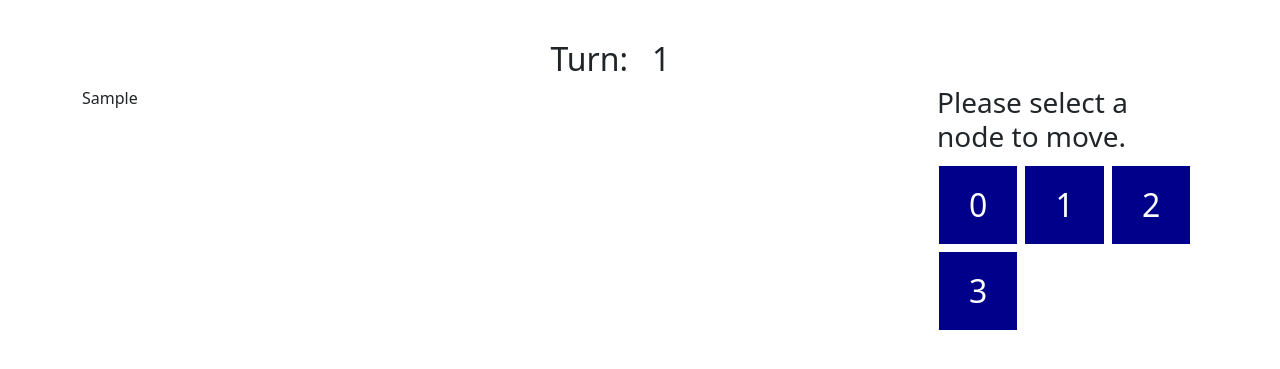
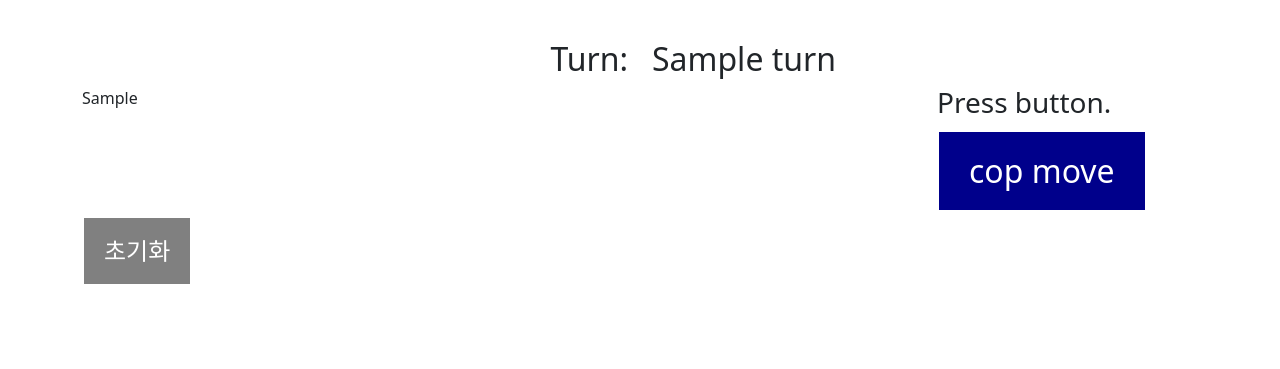
Before and after one commit to kmj3785/CopAndRobberInBusan, a Django app: template templates/map.html in a window 1280 px wide. Shown: the part 56-425 px from the top of the page. Run offline with Django 3.2, Linux system fonts and the light colour scheme; the template is opened without the code that fills it: most values are stand-ins (such as "Sample title", 1, 10 or a date in 2020); some libraries are stand-ins or nearby versions.

Commit message:
GUI Task Completed  - Save linked node information as json file  - Produce different gui by separating rob turn and cop turn.  - Add Game Initialization Button  - At the end of the game, only initialization is possible.

```diff
--- a/sitemap/urls.py
+++ b/sitemap/urls.py
@@ -2,5 +2,7 @@ from django.urls import path
 from .import views
 
 urlpatterns = [
-    path('', views.map, name='map')
+    path('', views.map, name='map'),
+    path('post/', views.moveNextNode, name='move_next_node'),
+    path('init/', views.initMapInform, name='init_map_inform'),
 ]
--- a/static/mapscript.js
+++ /dev/null
@@ -1,9 +0,0 @@
-const turn = document.getElementById('turn text');
-const robberElement = document.getElementById('robber turn');
-
-function changeByjQuery(node) {
-    turn.innerHTML = parseInt(turn.innerHTML) + 1;
-    robberElement.style.display = 'none';
-    console.log(node);
-    // robberElement.style.display = 'block';
-}
--- a/templates/map.html
+++ b/templates/map.html
@@ -11,7 +11,7 @@
     #box-center {
       text-align: center;
     }
-    .button {
+    .button-blue {
         background-color: darkblue;
         border: none;
         color: white;
@@ -20,6 +20,18 @@
         text-decoration: none;
         display: inline-block;
         font-size: 32px;
+        margin: 4px 2px;
+        cursor: pointer;
+    }
+    .button-gray {
+        background-color: gray;
+        border: none;
+        color: white;
+        padding: 15px 20px;
+        text-align: center;
+        text-decoration: none;
+        display: inline-block;
+        font-size: 24px;
         margin: 4px 2px;
         cursor: pointer;
     }
@@ -32,7 +44,7 @@
             </div>
             <div class="col">
                 <h2 id="turn text">
-                    1
+                    {{turn}}
                 </h2>
             </div>
         </div>
@@ -40,16 +52,53 @@
             <div>
                 {{m | safe}}
             </div>
-            <div id='robber turn'>
-                <h3>Please select a node to move.</h3>
-                <button class="button" onclick="changeByjQuery(0)">0</button>
-                <button class="button" onclick="changeByjQuery(1)">1</button>
-                <button class="button" onclick="changeByjQuery(2)">2</button>
-                <button class="button" onclick="changeByjQuery(3)">3</button>
-            </div>
+            {% if is_finish %}
+                <div>
+                    <h3>Game Over</h3>
+                </div>
+            {% else %}
+                {% if is_rob_turn %}
+                <div id="node button">
+                    <h3>Please select a node to move.</h3>
+                    {% for i in "x"|rjust:linked_node_num %}
+                        <a type="button" class="button-blue" href="{% url 'map' %}" onclick="moveNext({{forloop.counter0}})">{{forloop.counter0}}</a>
+                    {% endfor %}
+                </div>
+                {% else %}
+                <div>
+                    <h3>Press button.</h3>
+                    <a href="{% url 'map' %}" type="button" class="button-blue" onclick="moveNext(0)">cop move</a>
+                </div>
+                {% endif %}
+            {% endif %}
         </div>
+        <a href="{% url 'map' %}" type="button" class="button-gray" onclick="initMapInform()">초기화</a>
     </div>
 
-    <script src="{% static 'mapscript.js' %}"></script>
+    <script>
+        $.ajaxSetup({
+            headers: { "X-CSRFToken": '{{csrf_token}}' }
+        });
+
+        function moveNext(node = 0) {
+            $.ajax({
+                url: "{% url 'move_next_node' %}",
+                method: 'POST',
+                data: {
+                    next_node: node,
+                },
+                success:function(data){
+                },
+            });
+        }
+
+        function initMapInform() {
+            $.ajax({
+                url: "{% url 'init_map_inform' %}",
+                success:function(data){
+                },
+            });
+        }
+    </script>
 
 {% endblock %}
--- a/templates/partials/base.html
+++ b/templates/partials/base.html
@@ -7,6 +7,8 @@
 
     <!-- Bootstrap CSS -->
     <link href="https://cdn.jsdelivr.net/npm/bootstrap@5.0.2/dist/css/bootstrap.min.css" rel="stylesheet" integrity="sha384-EVSTQN3/azprG1Anm3QDgpJLIm9Nao0Yz1ztcQTwFspd3yD65VohhpuuCOmLASjC" crossorigin="anonymous">
+
+    <script src="http://code.jquery.com/jquery-1.11.1.min.js" type="text/javascript"></script>
 
     <title>Cop and Robber In GeumJeong</title>
 
```
Also changed, not shown: sitemap/views.py (+61 -5 lines), sitemap/migrations/0001_initial.py (added), sitemap/migrations/0002_delete_nextnode.py (added).
